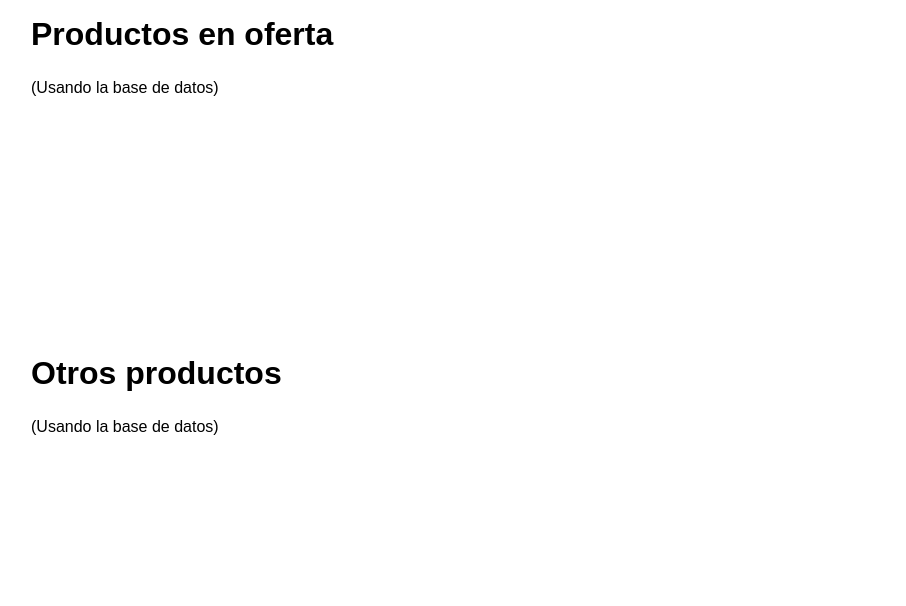
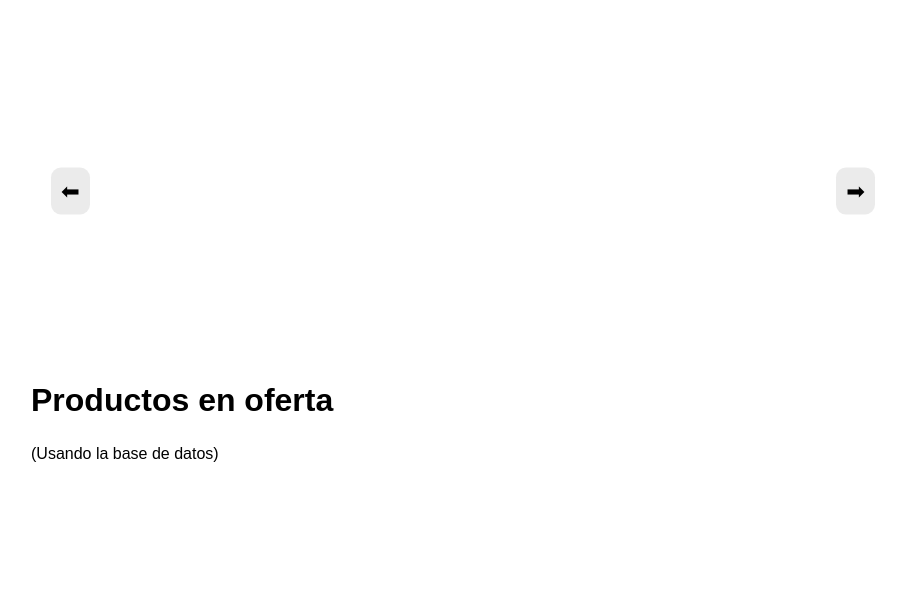
Before and after one commit to GrupoGitJoseLuisDavidAngeles/web_TechZone, a PHP site: page / in a window 1280 px wide. Shown: the part 72-678 px from the top of the page, without its empty margins (177-1083 px from the left). Run offline with PHP 8.4, Linux system fonts and the light colour scheme.

Commit message:
Añadido carrusel al index

```diff
--- a/src/cart/cart.php
+++ b/src/cart/cart.php
@@ -39,7 +39,7 @@
         <div class="cart">
             <h1>Carrito de la compra</h1>
 
-            <p id="productsQuantity">x</p>
+            <p id="productsQuantity">0 productos</p>
 
             <div id="freeShippingAlert" class="freeShippingNotice">
                 ¡Felicidades! Tu compra supera los 200€, los gastos de envío son gratis.
--- a/src/public/index.css
+++ b/src/public/index.css
@@ -53,6 +53,7 @@
     position: relative;
     transition: transform 0.2s ease, box-shadow 0.2s ease;
     background-color: rgb(250, 249, 249);
+}
 
 .product-name {
     font-weight: bold;
@@ -68,7 +69,7 @@
 .product-price-old {
     margin-left: 7px;
     font-weight: normal;
-        color: #ff0000;
+    color: #4e4e4e;
     font-size: .9rem;
     text-decoration: line-through;
 }
@@ -79,13 +80,11 @@
     transform: rotate(10deg);
     background-color: #1d1dff;
     color: #ffffff;
-        /* margin: 10px; */
     padding: 5px;
     border-radius: 30px;
     font-weight: bold;
     top: 15px;
     right: 15px;
-    }
 }
 
 .product-card:hover {
@@ -196,6 +195,99 @@
     padding-bottom: 0.5rem;
 }
 
+.carousel {
+    position: relative;
+    width: 100%;
+    margin: 0;
+    display: flex;
+    align-items: center;
+    justify-content: center;
+}
+
+.carousel-window {
+    width: 100%;
+    height: 350px;
+    overflow: hidden;
+}
+
+.carousel-track {
+    display: flex;
+    transition: transform 0.4s ease;
+}
+
+.carousel-product-card {
+    flex: 0 0 100%;
+    height: 350px;
+    cursor: pointer;
+    border-radius: 10px;
+    display: grid;
+    padding: 15px;
+    grid-template-rows: 200px auto auto;
+    gap: 4px;
+    position: relative;
+    transition: transform 0.2s ease, box-shadow 0.2s ease;
+    background: linear-gradient(135deg,
+            #c5b9fb 0%,
+            #90c1ef 25%,
+            #48cae4 50%,
+            #0096c7 75%,
+            #023e8a 100%
+        );
+    color: white;
+
+    .product-name {
+        font-size: 1.6rem;
+        text-shadow: 2px 2px 5px rgba(0, 0, 0, 0.5);
+    }
+
+    .product-price {
+        font-size: 1.7rem;
+        text-shadow: 2px 2px 5px rgba(0, 0, 0, 0.5);
+    }
+
+    .product-price-old {
+        font-size: 1.5rem;
+        font-weight: normal;
+    }
+
+    .product-discount {
+        font-size: 1.9rem;
+        text-shadow: 2px 2px 5px rgba(0, 0, 0, 0.5);
+    }
+
+    .product-image {
+        width: 100%;
+        height: 100%;
+        object-fit: contain; /* mantiene la proporción de la imagen */
+        place-self: center;
+    }
+}
+
+.carousel-btn {
+    position: absolute;
+    top: 50%;
+    transform: translateY(-50%);
+    cursor: pointer;
+    z-index: 10;
+    background: rgba(230, 230, 230, 0.8);
+    border: none;
+    padding: 10px;
+    font-size: 1.4rem;
+    border-radius: 10px;
+}
+
+.carousel-btn:hover {
+    background: rgba(182, 181, 181, 0.8);
+}
+
+.carousel-btn.prev {
+    left: 20px;
+}
+
+.carousel-btn.next {
+    right: 20px;
+}
+
 @media screen and (min-width: 768px) {
     header {
         flex-wrap: wrap;
--- a/src/public/index.php
+++ b/src/public/index.php
@@ -37,6 +37,17 @@
     <aside class="aside-left"></aside>
 
     <main>
+        <div class="carousel" id="featuredCarousel">
+            <button class="carousel-btn prev">⬅</button>
+
+            <div class="carousel-window">
+                <div class="carousel-track" id="tFeaturedCarousel">
+                </div>
+            </div>
+
+            <button class="carousel-btn next">➡</button>
+        </div>
+
         <h1><span id="tTitleOffers">Productos</span> en oferta</h1>
         <div id="tProductsOnOffer" class="featured-products">
             (Usando la base de datos)
```
Also changed, not shown: src/cart/cart.css (+3 -4 lines), src/public/index.js (+96 -2 lines). Lines whose indentation alone changed are shown as unchanged.
